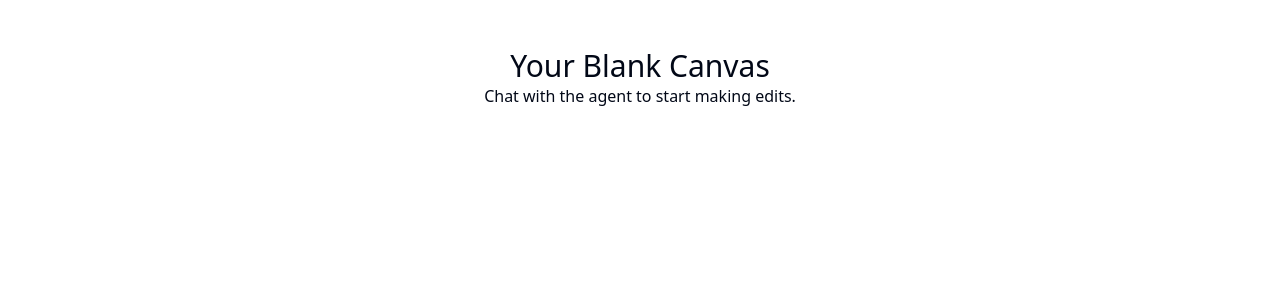
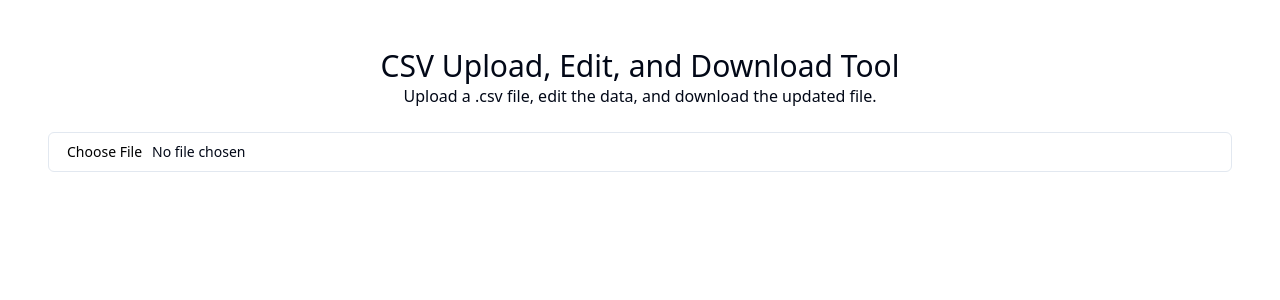
Before and after one commit to GPT-Engineer-App-Dev/csv-editable-table-91, a React (Vite) app: page / in a window 1280 px wide. Shown: the top 300 px of the page. Built offline with nearby package versions, Linux system fonts and the light colour scheme.

Commit message:
Implemented CSV upload, edit, and download tool.

```diff
--- a/package.json
+++ b/package.json
@@ -48,7 +48,9 @@
     "input-otp": "^1.2.4",
     "lucide-react": "^0.336.0",
     "next-themes": "^0.3.0",
+    "papaparse": "^5.4.1",
     "react": "^18.2.0",
+    "react-csv": "^2.2.2",
     "react-day-picker": "^8.10.1",
     "react-dom": "^18.2.0",
     "react-hook-form": "^7.52.0",
--- a/src/pages/Index.jsx
+++ b/src/pages/Index.jsx
@@ -1,13 +1,95 @@
+import React, { useState } from "react";
+import Papa from "papaparse";
+import { CSVLink } from "react-csv";
+import { Button } from "@/components/ui/button";
+import { Input } from "@/components/ui/input";
+import { Table, TableBody, TableCell, TableHead, TableHeader, TableRow } from "@/components/ui/table";
+
 function Index() {
+  const [csvData, setCsvData] = useState([]);
+  const [headers, setHeaders] = useState([]);
+
+  const handleFileUpload = (event) => {
+    const file = event.target.files[0];
+    Papa.parse(file, {
+      header: true,
+      skipEmptyLines: true,
+      complete: (result) => {
+        setHeaders(Object.keys(result.data[0]));
+        setCsvData(result.data);
+      },
+    });
+  };
+
+  const handleAddRow = () => {
+    setCsvData([...csvData, {}]);
+  };
+
+  const handleRemoveRow = (index) => {
+    const newData = csvData.filter((_, i) => i !== index);
+    setCsvData(newData);
+  };
+
+  const handleCellChange = (index, key, value) => {
+    const newData = [...csvData];
+    newData[index][key] = value;
+    setCsvData(newData);
+  };
+
   return (
     <main className="flex flex-1 flex-col gap-4 p-4 lg:gap-6 lg:p-6">
-      {/* Update with components here - default to put new layout sections as separate components in the components folder, and import them here */}
-      <div>
-        <h1 className="text-3xl text-center">Your Blank Canvas</h1>
-        <p className="text-center">
-          Chat with the agent to start making edits.
-        </p>
+      <div className="text-center">
+        <h1 className="text-3xl">CSV Upload, Edit, and Download Tool</h1>
+        <p>Upload a .csv file, edit the data, and download the updated file.</p>
       </div>
+      <div className="flex justify-center">
+        <Input type="file" accept=".csv" onChange={handleFileUpload} />
+      </div>
+      {csvData.length > 0 && (
+        <>
+          <Table>
+            <TableHeader>
+              <TableRow>
+                {headers.map((header, index) => (
+                  <TableHead key={index}>{header}</TableHead>
+                ))}
+                <TableHead>Actions</TableHead>
+              </TableRow>
+            </TableHeader>
+            <TableBody>
+              {csvData.map((row, rowIndex) => (
+                <TableRow key={rowIndex}>
+                  {headers.map((header, cellIndex) => (
+                    <TableCell key={cellIndex}>
+                      <Input
+                        type="text"
+                        value={row[header] || ""}
+                        onChange={(e) =>
+                          handleCellChange(rowIndex, header, e.target.value)
+                        }
+                      />
+                    </TableCell>
+                  ))}
+                  <TableCell>
+                    <Button
+                      variant="outline"
+                      onClick={() => handleRemoveRow(rowIndex)}
+                    >
+                      Remove
+                    </Button>
+                  </TableCell>
+                </TableRow>
+              ))}
+            </TableBody>
+          </Table>
+          <div className="flex justify-between mt-4">
+            <Button onClick={handleAddRow}>Add Row</Button>
+            <CSVLink data={csvData} headers={headers} filename={"edited.csv"}>
+              <Button>Download CSV</Button>
+            </CSVLink>
+          </div>
+        </>
+      )}
     </main>
   );
 }
```
Also changed, not shown: 1 other file (tests, documents, lock files or other folders).
